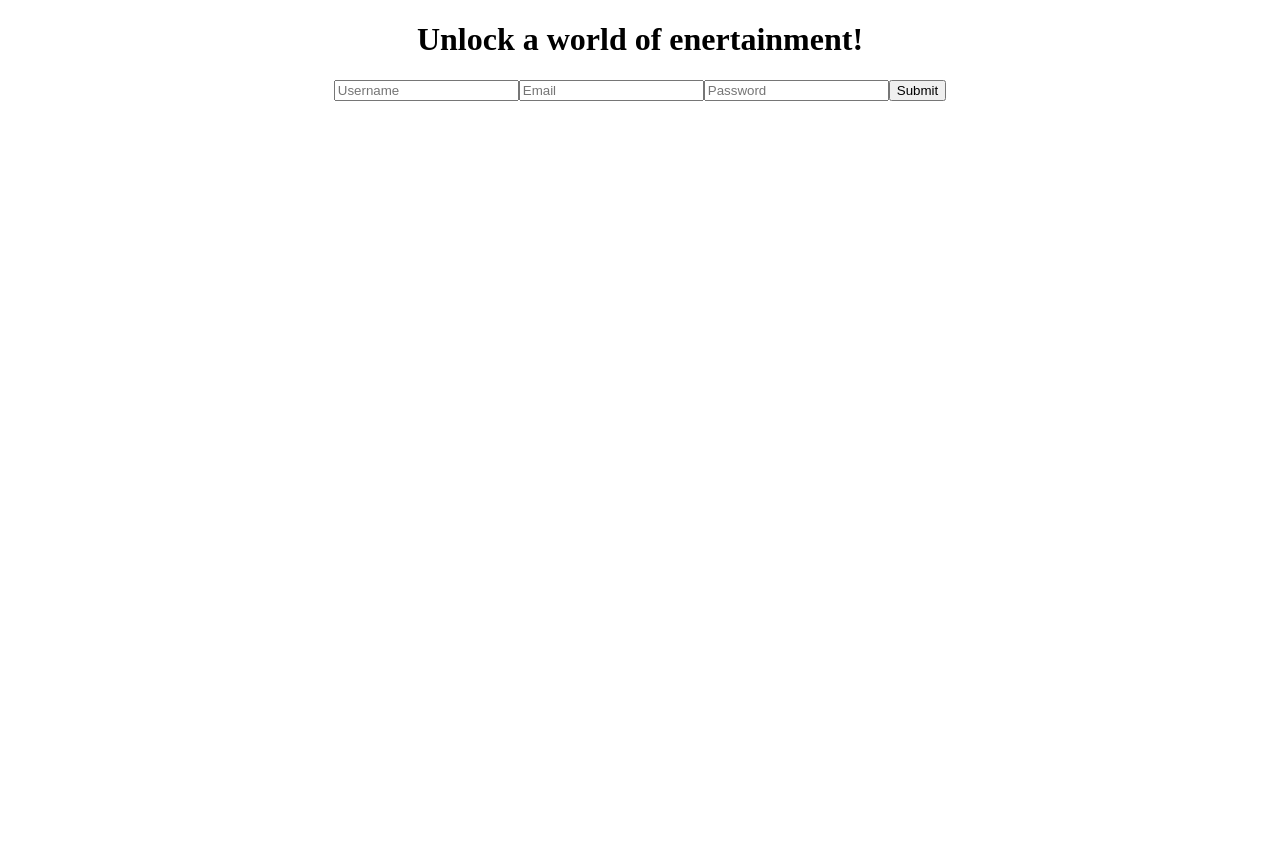
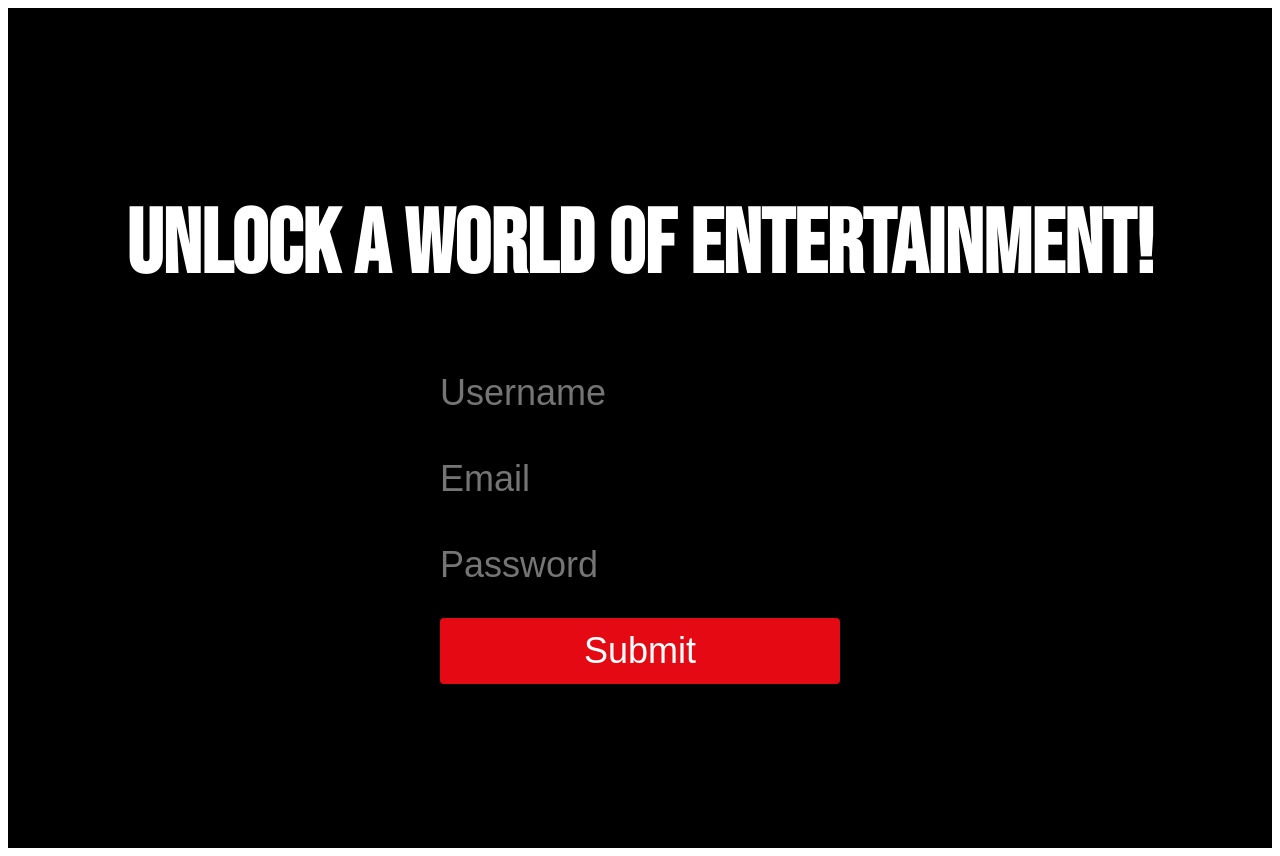
Before and after one commit to dswcodes0/movie-capstone, a React (Create React App) app in the folder movie-app/: page /SignUp in a window 1280 px wide. Before the commit the page ends 800 px from the top, so only its background shows below. Built offline with nearby package versions, Linux system fonts and the light colour scheme.

Commit message:
added more css to sign up

```diff
--- a/movie-app/src/SignUp/SignUp.css
+++ b/movie-app/src/SignUp/SignUp.css
@@ -0,0 +1,48 @@
+.container {
+    display: flex;
+    flex-direction: column;
+    align-items: center;
+    justify-content: center;
+    height: 100vh;
+    background-color: #000;
+    color: #fff;
+    font-family: 'Bebas Neue', sans-serif;
+    text-align: center;
+    font-size: 28px;
+    padding: 20px;
+  }
+
+  .title-signup {
+    font-size: 90px;
+    margin-bottom: 40px;
+  }
+
+  .signup-form {
+    display: flex;
+    flex-direction: column;
+    align-items: center;
+    margin-bottom: 20px;
+  }
+
+  .input-field {
+    padding: 12px 24px;
+    border-radius: 4px;
+    border: none;
+    margin-bottom: 20px;
+    width: 400px;
+    font-size: 36px;
+    background-color: #000;
+    color: #fff;
+  }
+
+  .submit-btn {
+    padding: 12px 24px;
+    border-radius: 4px;
+    border: none;
+    margin-bottom: 20px;
+    width: 400px;
+    font-size: 36px;
+    background-color: #e50914;
+    color: #fff;
+    cursor: pointer;
+  }
--- a/movie-app/src/SignUp/SignUp.jsx
+++ b/movie-app/src/SignUp/SignUp.jsx
@@ -3,14 +3,13 @@ import './SignUp.css';
 
 const SignUp = () => {
   return (
-      <div>
-        <h1>Unlock a world of enertainment!</h1>
-        <form>
-          <input type="text" name="username" placeholder='Username' />
-          <input type="email" name="email" placeholder='Email' />
-          <input type="password" name="password" placeholder='Password' />
-          <input type="submit" placeholder='Submit'/>
-
+    <div className="container">
+      <h1 className="title-signup">Unlock a world of entertainment!</h1>
+      <form className="signup-form">
+        <input type="text" name="username" placeholder="Username" className="input-field" />
+        <input type="email" name="email" placeholder="Email" className="input-field" />
+        <input type="password" name="password" placeholder="Password" className="input-field" />
+        <input type="submit" value="Submit" className="submit-btn" />
       </form>
     </div>
   );
--- a/movie-app/src/SignedOutHome/SignedOutHome.css
+++ b/movie-app/src/SignedOutHome/SignedOutHome.css
@@ -1,6 +1,11 @@
 .main {
   background-color: #000;
   color: #fff;
+  height: 100vh;
+  display: flex;
+  flex-direction: column;
+  justify-content: center;
+  align-items: center;
 }
 
 .navbar {
@@ -38,14 +43,18 @@
   text-decoration: underline;
 }
 
-
 .hero {
   padding: 50px;
   text-align: center;
+  flex-grow: 1;
+  display: flex;
+  flex-direction: column;
+  justify-content: center;
+  align-items: center;
 }
 
 .title {
-    font-size: 48px;
+  font-size: 60px;
   margin-bottom: 30px;
 }
 
@@ -59,14 +68,14 @@
 }
 
 .watcher-btn {
-    padding: 10px 30px;
+  padding: 16px 36px;
   background-color: #e50914;
   color: #fff;
   border: none;
   border-radius: 4px;
   cursor: pointer;
   font-weight: bold;
-    font-size: 18px;
+  font-size: 28px;
 }
 
 .features {
@@ -80,20 +89,20 @@
 }
 
 .feature h3 {
-    font-size: 24px;
+  font-size: 36px;
   margin-bottom: 10px;
 }
 
 .feature p {
-    font-size: 18px;
+  font-size: 24px;
 }
 
 .go-home {
   background-color: #e50914;
   color: #fff;
-    padding: 12px 24px;
+  padding: 16px 36px;
   border-radius: 4px;
   text-decoration: none;
   font-weight: bold;
-    font-size: 20px;
+  font-size: 28px;
 }
```
Lines whose indentation alone changed are shown as unchanged.
